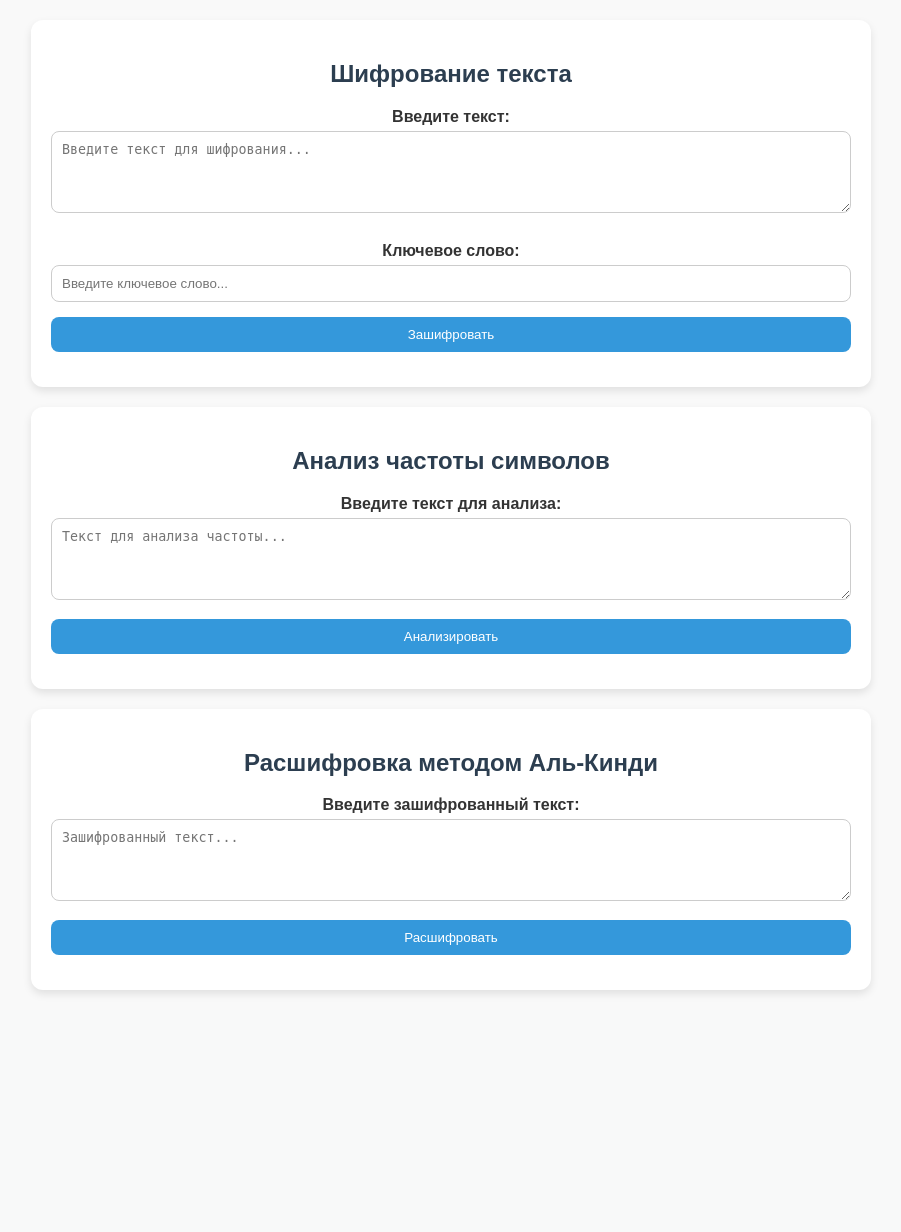
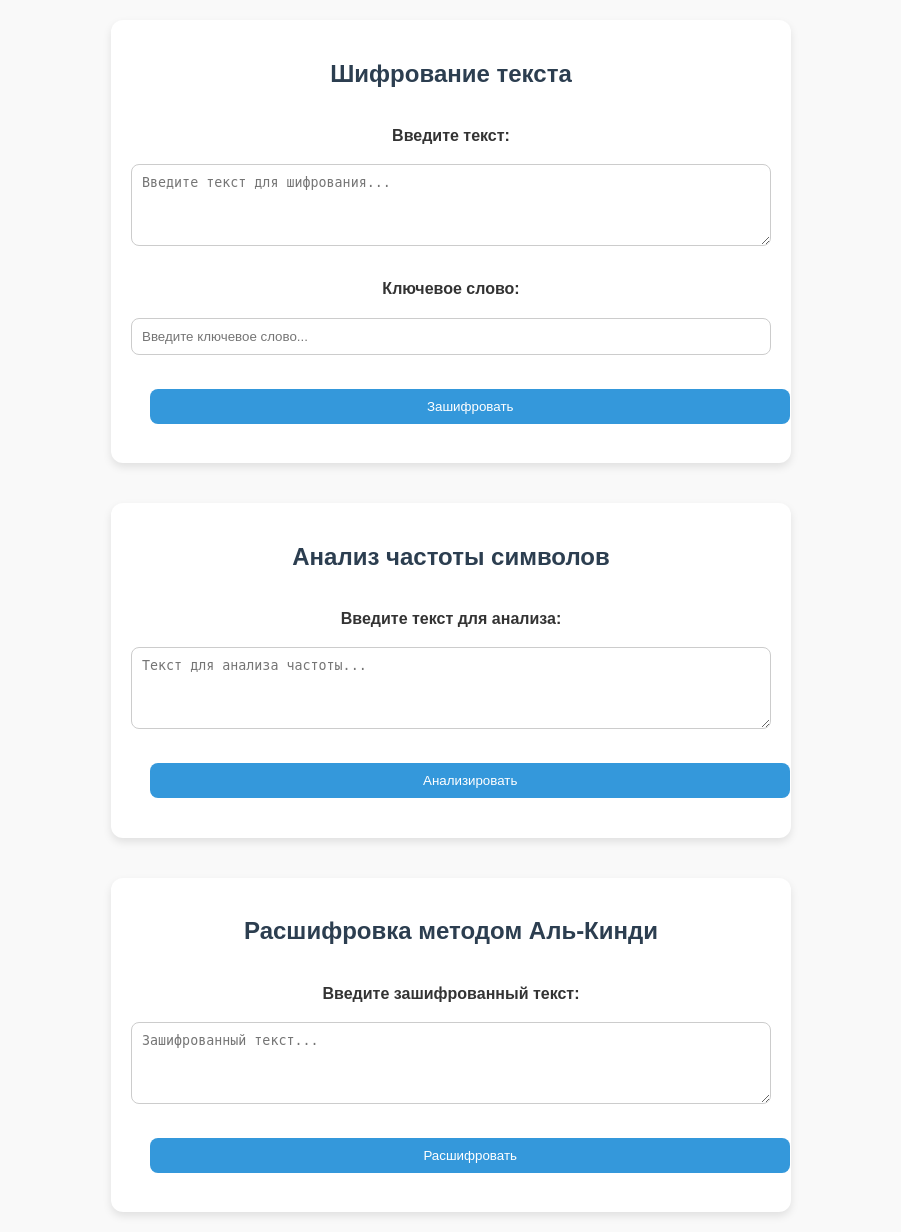
Before and after one commit to Anna-St-2/The-Secret-Cod, a PHP site: page / in a window 1280 px wide. Shown: the part 60-1292 px from the top of the page, without its empty margins (189-1090 px from the left). Before the commit the page ends 1054 px from the top, so only its background shows below. Run offline with PHP 8.4, Linux system fonts and the light colour scheme.

Commit message:
Вёрстка
[+] добавила flexbox

```diff
--- a/css/style.css
+++ b/css/style.css
@@ -5,20 +5,29 @@
     background: #f9f9f9;
     color: #333;
     text-align: center;
+    display: flex;
+    flex-direction: column;
+    min-height: 100vh;
+    align-items: center;
 }
 header {
     background: #2c3e50;
     color: white;
     padding: 1rem 0;
     font-size: 1.5rem;
+    width: 100%;
 }
 .container {
     max-width: 800px;
-        margin: 20px auto;
+    margin: 20px 0;
     padding: 20px;
     background: white;
     border-radius: 12px;
     box-shadow: 0 4px 8px rgba(0, 0, 0, 0.1);
+    display: flex;
+    flex-direction: column;
+    align-items: stretch;
+    width: 50%;
 }
 h2 {
     color: #2c3e50;
@@ -27,6 +36,7 @@
     display: block;
     margin: 10px 0 5px;
     font-weight: bold;
+    margin: 3%;
 }
 textarea, input[type="text"], button {
     width: 100%;
@@ -42,6 +52,7 @@
     border: none;
     cursor: pointer;
     transition: background 0.3s;
+    margin: 3%;
 }
 button:hover {
     background: #2980b9;
```
Lines whose indentation alone changed are shown as unchanged.
